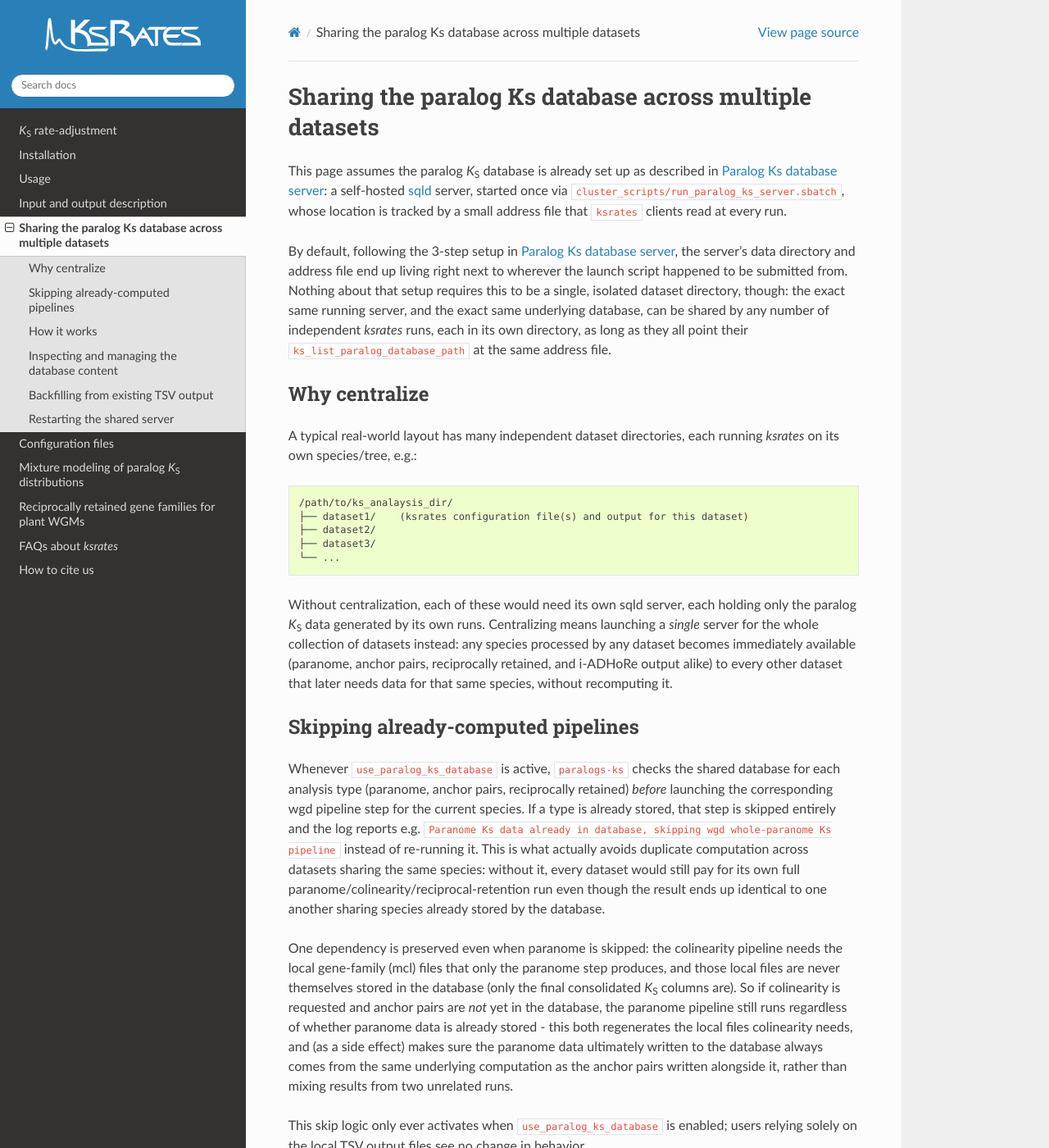
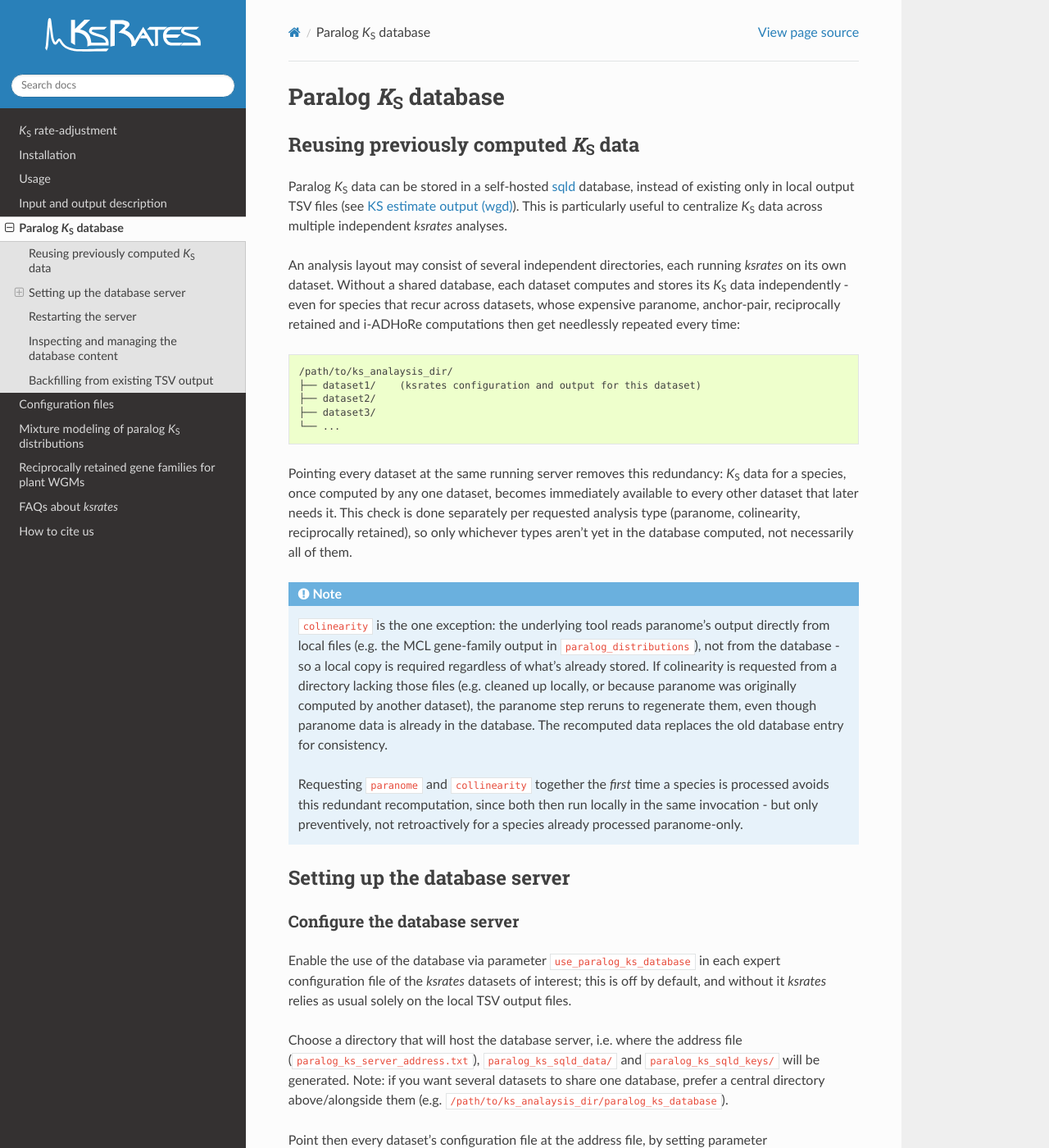
Before and after one commit to VIB-PSB/ksrates, a Sphinx documentation site: the page built from docs/paralog_ks_database.rst, in a window 1280 px wide and 1400 px high. Shown: the whole window at 82% size. Built offline with Sphinx 7.4.7 and the Read the Docs theme 3.1.0, drawn with Linux system fonts in a browser that asks for light colours; some of the changed text lies outside the part shown.

Commit message:
Update docs about paralog database

```diff
--- a/docs/configuration.rst
+++ b/docs/configuration.rst
@@ -76,7 +76,7 @@ The [SPECIES] section includes:
 * **gff_filename**: association between the focal species as named in parameter `focal_species` and the path to the GFF3 file for the focal species (only required for collinearity analysis). The association is made with a colon (':').
 * **peak_database_path**: path to the database of ortholog *K*:sub:`S` distribution peaks. If the file is not present yet, it will be automatically generated.
 * **ks_list_database_path**: path to the database of ortholog *K*:sub:`S` lists. If the file is not present, it will be automatically generated.
-* **ks_list_paralog_database_path**: path to the address file of the paralog *K*:sub:`S` database server; this a small text file, written once by a long-running server process at startup, that tells ksrates where to reach it over the network. Consitioned on expert **use_paralog_ks_database** being active. Its content can be inspected with command ``inspect-paralog-ks-db``.
+* **ks_list_paralog_database_path**: path to the address file of the paralog *K*:sub:`S` database server, pointing to where to reach it over the network (see :ref:`paralog_ks_database`).
 
 The [ANALYSIS SETTING] section includes:
 
@@ -110,90 +110,6 @@ The [PARAMETERS] section includes:
 
     * **max_ks_paralogs**: maximum value accepted for paralog *K*:sub:`S` from data table. [Default: 5]
     * **max_ks_orthologs**: maximum value accepted for ortholog *K*:sub:`S` from data table. [Default: 10]
-
-
-.. _`paralog_ks_database_server`:
-
-Paralog Ks database server
----------------------------
-
-The paralog *K*:sub:`S` database (``ks_list_paralog_database_path``, enabled with expert parameter
-``use_paralog_ks_database``) is served by a small, self-hosted `sqld <https://github.com/tursodatabase/libsql>`__
-server rather than a local file. This lets many independent analyses — even on different compute
-nodes — safely share one central database, which a plain local database file cannot do reliably
-over a network filesystem.
-
-This means the server has to be running *before* any analysis that uses the database. It is a
-single, long-running job, submitted **once** and then left running indefinitely — separately from
-any analysis pipeline run, and never from *within* one (multiple independent pipeline runs may
-share the same server, so its lifetime must not be tied to any single one of them).
-
-Starting it via the Nextflow pipeline (recommended)
-~~~~~~~~~~~~~~~~~~~~~~~~~~~~~~~~~~~~~~~~~~~~~~~~~~~~
-
-``setup_database_server.nf`` runs the ``ksrates launch-paralog-ks-server`` command through the same
-container/profile machinery (e.g. ``-profile docker``, ``-c nextflow.config``)
-already used for regular analysis runs, but with other dedicated entry script and parameters:
-
-1. Submit it once, using the same ``nextflow.config`` as your analyses, but with the executor
-   overridden to ``local`` (see below)::
-
-       nextflow run VIB-PSB/ksrates -main-script setup_database_server.nf -profile singularity \\
-           -c nextflow.config -process.executor=local \\
-           --location /path/to/central/dir
-
-   ``--location`` is the central directory that will hold the server's data/keys directories and
-   address file; ``--port`` (default 8080) and ``--address-filename`` (default
-   ``paralog_ks_server_address.txt``) can also be overridden if needed.
-
-2. Point ``ks_list_paralog_database_path`` in your *ksrates* configuration file(s) at
-   ``<location>/<address_filename>``.
-
-This pipeline has a single process to be kept running as long as the analyses runs take (ideally,
-indefinitely, to be cancelled by user). The
-``-process.executor=local`` command-line prevents the process to be submitted as a job onto a compute cluster,
-so that the process just runs as a plain local subprocess of the ``nextflow run`` invocation itself.
-
-Starting it directly with the CLI command
-~~~~~~~~~~~~~~~~~~~~~~~~~~~~~~~~~~~~~~~~~~
-
-``setup_database_server.nf`` above is a thin wrapper around a ``ksrates`` CLI command,
-``launch-paralog-ks-server``, which can also be invoked directly against the container (e.g. from
-your own SLURM job) without going through Nextflow at all::
-
-    singularity exec <path/to/ksrates.sif> ksrates launch-paralog-ks-server \\
-        --location /path/to/central/dir
-
-Options:
-
-* ``--location`` (required): central directory to hold the server's data/keys directories and
-  address file.
-* ``--port`` (default ``8080``): port ``sqld`` listens on.
-* ``--address-filename`` (default ``paralog_ks_server_address.txt``): filename (not path) of the
-  address file written under ``--location``.
-
-The command uses a ``sqld`` binary already baked into the container image if present (see the
-``Dockerfile``), or otherwise downloads one on first launch to ``$XDG_CACHE_HOME/ksrates/sqld_bin``
-(``~/.cache/ksrates/sqld_bin`` by default) and reuses it from there afterward - so this same
-command also works for a manually pip-installed *ksrates* with no container at all. The command
-keeps running indefinitely, so submit it as its own long-lasting job.
-
-Either way, if the server isn't reachable (not yet started, or address file missing/stale), *ksrates*
-transparently falls back to reading/writing the original Ks TSV files instead — an analysis will
-still complete, just without the shared-database benefit for that run.
-
-The server requires every client to authenticate, since the port it listens on is reachable by
-any job on the cluster network, not just *ksrates* ones. This needs no setup on the user's side:
-the launch script generates a signing key the first time it runs (kept in ``paralog_ks_sqld_keys``
-next to the database, untouched on later restarts) and writes the matching access token as the
-address file's second line, right below the ``host:port`` line. Every *ksrates* client reads both
-lines from the same file it already needed for the server's address, so there is no separate
-token to configure or keep track of.
-
-.. seealso::
-    The same running server, and the same underlying database, can be shared by any number of
-    independent *ksrates* runs/datasets rather than just one - see
-    :ref:`paralog_ks_database_centralization`.
 
 Guidelines to set the maximum number of outgroups per rate-adjustment
 ---------------------------------------------------------------------
@@ -347,4 +263,4 @@ The following can be used as a template (default values)::
 * **num_reciprocally_retained_gfs**: number of gene families at the top of the reciprocal retention ranking that will be used to build the related *K*:sub:`S` distribution. [Default: 2000]
 * **use_bottom_gfs_instead_of_top**: use the bottom-ranked reciprocally retained GFs instead of the top-ranked ones (not recommended; only meant for comparison purposes with top-ranked GFs)
 * **use_original_orthomcl_version**: allows compatibility with the original OrthoMCL v1.4 version; by default it is used a modified faster version called OrthoMCLight. [Default: "no"]
-* **use_paralog_ks_database**: also store the *K*:sub:`S` data into the shared paralog *K*:sub:`S` database (see :ref:`paralog_ks_database_server`), in addition to the standard *K*:sub:`S` TSV files; useful to centralize multiple analyses
+* **use_paralog_ks_database**: also store the *K*:sub:`S` data into the shared paralog *K*:sub:`S` database (see :ref:`paralog_ks_database`), in addition to the standard *K*:sub:`S` TSV files; useful to centralize multiple analyses
--- a/docs/input_output.rst
+++ b/docs/input_output.rst
@@ -97,6 +97,8 @@ Nextflow log files
     * ``paralogs_analyses.log`` shows the progress in analyzing the paralog distribution to detect potential WGD signatures through anchor *K*:sub:`S` clustering, exponential-lognormal mixture modeling and/or lognormal-only mixture modeling.
 
 
+.. _`ks_estimate_output_wgd`:
+
 *K*:sub:`S` estimate output (*wgd*)
 -----------------------------------
 
--- a/docs/paralog_ks_database.rst
+++ b/docs/paralog_ks_database.rst
@@ -1,152 +1,144 @@
-.. _`paralog_ks_database_centralization`:
+.. _`paralog_ks_database`:
 
-Sharing the paralog Ks database across multiple datasets
-**********************************************************
+Paralog *K*:sub:`S` database
+****************************
 
-This page assumes the paralog *K*:sub:`S` database is already set up as described in
-:ref:`paralog_ks_database_server`: a self-hosted `sqld <https://github.com/tursodatabase/libsql>`__
-server, started once via ``cluster_scripts/run_paralog_ks_server.sbatch``, whose location is
-tracked by a small address file that ``ksrates`` clients read at every run.
+.. _`paralog_ks_database_overview`:
 
-By default, following the 3-step setup in :ref:`paralog_ks_database_server`, the server's data
-directory and address file end up living right next to wherever the launch script happened to be
-submitted from. Nothing about that setup requires this to be a single, isolated dataset directory,
-though: the exact same running server, and the exact same underlying database, can be shared by
-any number of independent *ksrates* runs, each in its own directory, as long as they all point
-their ``ks_list_paralog_database_path`` at the same address file.
+Reusing previously computed *K*:sub:`S` data
+============================================
 
+Paralog *K*:sub:`S` data can be stored in a self-hosted `sqld <https://github.com/tursodatabase/libsql>`__
+database, instead of existing only in local output TSV files (see :ref:`ks_estimate_output_wgd`).
+This is particularly useful to centralize *K*:sub:`S` data across multiple independent *ksrates* analyses.
 
-Why centralize
-==============
-
-A typical real-world layout has many independent dataset directories, each running *ksrates* on
-its own species/tree, e.g.::
+An analysis layout may consist of several independent directories, each running *ksrates* on
+its own dataset. Without a shared database, each dataset computes and stores its *K*:sub:`S` data independently -
+even for species that recur across datasets, whose expensive paranome, anchor-pair, reciprocally
+retained and i-ADHoRe computations then get needlessly repeated every time::
 
     /path/to/ks_analaysis_dir/
-    ├── dataset1/    (ksrates configuration file(s) and output for this dataset)
+    ├── dataset1/    (ksrates configuration and output for this dataset)
     ├── dataset2/
     ├── dataset3/
     └── ...
 
-Without centralization, each of these would need its own sqld server, each holding only the
-paralog *K*:sub:`S` data generated by its own runs. Centralizing means launching a *single* server
-for the whole collection of datasets instead: any species processed by any dataset becomes
-immediately available (paranome, anchor pairs, reciprocally retained, and i-ADHoRe output alike)
-to every other dataset that later needs data for that same species, without recomputing it.
+Pointing every dataset at the same running server removes this redundancy: *K*:sub:`S` data for a
+species, once computed by any one dataset, becomes immediately available to every other dataset
+that later needs it. This check is done separately per requested analysis type (paranome, colinearity, reciprocally retained), so only whichever types aren't yet in the database computed, not necessarily all of them.
+
+.. note::
+    ``colinearity`` is the one exception: the underlying tool reads paranome's output directly
+    from local files (e.g. the MCL gene-family output in ``paralog_distributions``), not from the
+    database - so a local copy is required regardless of what's already stored. If colinearity is
+    requested from a directory lacking those files (e.g. cleaned up locally, or because paranome
+    was originally computed by another dataset), the paranome step reruns to regenerate them, even
+    though paranome data is already in the database. The recomputed data replaces the old
+    database entry for consistency.
+
+    Requesting ``paranome`` and ``collinearity`` together the *first* time a species is processed
+    avoids this redundant recomputation, since both then run locally in the same invocation - but only preventively, not
+    retroactively for a species already processed paranome-only.
 
 
-Skipping already-computed pipelines
-====================================
+.. _`paralog_ks_database_setup`:
 
-Whenever ``use_paralog_ks_database`` is active, ``paralogs-ks`` checks the shared database for
-each analysis type (paranome, anchor pairs, reciprocally retained) *before* launching the
-corresponding wgd pipeline step for the current species. If a type is already stored, that step
-is skipped entirely and the log reports e.g. ``Paranome Ks data already in database, skipping wgd
-whole-paranome Ks pipeline`` instead of re-running it. This is what actually avoids duplicate
-computation across datasets sharing the same species: without it, every dataset would still pay
-for its own full paranome/colinearity/reciprocal-retention run even though the result ends up
-identical to one another sharing species already stored by the database.
+Setting up the database server
+==============================
 
-One dependency is preserved even when paranome is skipped: the colinearity pipeline needs the
-local gene-family (mcl) files that only the paranome step produces, and those local files are
-never themselves stored in the database (only the final consolidated *K*:sub:`S` columns are). So
-if colinearity is requested and anchor pairs are *not* yet in the database, the paranome pipeline
-still runs regardless of whether paranome data is already stored - this both regenerates the
-local files colinearity needs, and (as a side effect) makes sure the paranome data ultimately
-written to the database always comes from the same underlying computation as the anchor pairs
-written alongside it, rather than mixing results from two unrelated runs.
+Configure the database server
+-----------------------------
 
-This skip logic only ever activates when ``use_paralog_ks_database`` is enabled; users relying
-solely on the local TSV output files see no change in behavior.
+Enable the use of the database via parameter ``use_paralog_ks_database`` in each expert configuration
+file of the *ksrates* datasets of interest; this is off by default, and without it *ksrates* relies as usual
+solely on the local TSV output files.
+
+Choose a directory that will host the database server, i.e. where the address file (``paralog_ks_server_address.txt``), ``paralog_ks_sqld_data/`` and ``paralog_ks_sqld_keys/`` will be generated. Note: if you want several datasets to share one database, prefer a central directory above/alongside them (e.g. ``/path/to/ks_analaysis_dir/paralog_ks_database``).
+
+Point then every dataset's configuration file at the address file, by setting parameter ``ks_list_paralog_database_path`` to the absolute path of ``<location>/<address_filename>``::
+
+    ks_list_paralog_database_path = /path/to/ks_analaysis_dir/paralog_ks_database/paralog_ks_server_address.txt
+
+Start the server with one of the methods below, providing the chosen directory via ``--location``. This step must be executed once, independently and before of any *ksrates* analysis, and left running for as long as needed (e.g. a self-standing job on the cluster).
+
+Starting it via the Nextflow pipeline (recommended)
+---------------------------------------------------
+
+A separate Nextflow pipeline (``setup_database_server.nf``) is available::
+
+    nextflow run VIB-PSB/ksrates -main-script setup_database_server.nf \
+        -c nextflow.config \
+        -profile apptainer \
+        -process.executor=local \
+        --location /path/to/ks_analaysis_dir/paralog_ks_database
+
+Provide via ``-c nextflow.config`` the Nextflow configuration of a *ksrates* analysis, to make it use the container;
+configure ``-profile`` with the container engine in use (e.g. ``apptainer``);
+with ``-process.executor=local``, the pipeline steps are not further submitted to the cluster and remain instead local to the ``nextflow run`` invocation itself;
+``--location`` is the central directory that will hold the server's data/keys directories and
+address file;
+``--port`` (port ``sqld`` listens on, default 8080) and ``--address-filename`` (``paralog_ks_server_address.txt`` by default) can also be overridden if needed.
 
 
-How it works
-============
+Starting it via the CLI command
+-------------------------------
 
-The launch script (``cluster_scripts/run_paralog_ks_server.sbatch``) resolves its install/data/key
-directories and its address file relative to whatever directory it is submitted from (i.e.
-``sbatch``'s own working directory), not relative to the script file's own location. Centralizing
-the database is therefore purely a matter of choosing *where* to submit it from, and then pointing
-every dataset's configuration file at the resulting address file:
+Alternatively, you can start the database server by directly invoking the *ksrates* command ``launch-paralog-ks-server``,
+optionally leveraging a container as shown in :ref:`manual_pipeline`::
 
-1. Pick a central directory that sits above (or alongside) the dataset directories that should
-   share the database, e.g. ``/path/to/ks_analaysis_dir/paralog_ks_database``. This choice is
-   entirely up to you or your project's convention - a different user, or a different collection
-   of datasets, might reasonably pick a different central point.
+    ksrates launch-paralog-ks-server \
+        --location /path/to/ks_analaysis_dir/paralog_ks_database
 
-2. Submit the server job once, from that central directory::
+The same options explined above apply here (``--location``, ``--port`` and ``--address-filename``).
+When running outside of a container, this command downloads the ``sqld`` binary on first launch to ``$XDG_CACHE_HOME/ksrates/sqld_bin``
+(by default ``~/.cache/ksrates/sqld_bin``), and reuses it from there afterward.
 
-       cd /path/to/ks_analaysis_dir/paralog_ks_database
-       sbatch /path/to/ksrates/cluster_scripts/run_paralog_ks_server.sbatch
 
-   This creates ``sqld_bin/``, ``paralog_ks_sqld_data/``, ``paralog_ks_sqld_keys/`` and
-   ``paralog_ks_server_address.txt`` directly under the central directory - one shared database
-   for every dataset underneath it.
+Restarting the server
+=====================
 
-3. In *every* dataset's configuration file, set ``ks_list_paralog_database_path`` to the
-   **absolute** path of that one central address file, regardless of how deeply nested the
-   dataset directory itself is::
+The server process and the data it serves are two separate things. Cancelling or losing the
+server job (e.g. it hits a walltime limit) does not delete the database data. What goes stale is the address file, since it recorded a host and port that no longer has a server listening on it.
 
-       ks_list_paralog_database_path = /path/to/ks_analaysis_dir/paralog_ks_database/paralog_ks_server_address.txt
-
-A relative path would only work if the address file happened to sit at that same relative
-location from every dataset directory, which generally isn't the case once datasets are centrally
-shared - the absolute path is what makes the setup independent of each dataset's own location.
+To pick the database back up, relaunch the server the same way (see :ref:`paralog_ks_database_setup`), with the same ``--location``. It reuses the existing ``paralog_ks_sqld_data/``
+(so no data is lost) and the existing ``paralog_ks_sqld_keys/`` (so previously-issued tokens keep
+working), and simply writes a fresh ``host:port`` to the address file. Every dataset's configuration file keeps pointing at the same address file path, so no reconfiguration is needed.
 
 
 Inspecting and managing the database content
 ==============================================
 
-The command ``inspect-paralog-ks-db ADDRESS_FILE`` dumps the full database content to a flat TSV
+The command ``inspect-paralog-ks-db`` dumps the full database content to a TSV
 (gene pairs) plus per-species i-ADHoRe files, for inspection outside of *ksrates* (Excel, pandas...).
 Two options change this behavior:
 
-* ``--list``: instead exports a TSV with one row per species and a True/False column per analysis
-  type (paranome, anchors, reciprocally retained, i-ADHoRe files) - a quick overview of what's in the
-  database.
+* ``--list``: for a quick overview of what's in the
+  database, instead exports a TSV with one row per species and a True/False column per analysis
+  type (paranome, anchors, reciprocally retained, i-ADHoRe files).
 * ``--delete``: deletes every species matching the ``SPECIES_FILTER`` argument, after
-  listing the matches and asking for confirmation (e.g. to discard data written incompletely or now
-  considered outdated)
+  listing the matches and asking for confirmation; useful to discard incomplete or outdated data.
 
-``SPECIES_FILTER`` matches latin names as a case-insensitive substring; quote it if it includes
-spaces (latin names are multi-word, e.g. ``"Elaeis guineensis"``), otherwise the shell splits it
-into separate arguments::
+  .. note ::
+        ``SPECIES_FILTER`` matches latin names as a case-insensitive substring; quote it if it includes
+        spaces (e.g. ``"Elaeis guineensis"``)::
 
-    ksrates inspect-paralog-ks-db paralog_ks_server_address.txt --list
-    ksrates inspect-paralog-ks-db paralog_ks_server_address.txt "Elaeis guineensis" --delete
+            ksrates inspect-paralog-ks-db paralog_ks_server_address.txt --list
+            ksrates inspect-paralog-ks-db paralog_ks_server_address.txt "Elaeis guineensis" --delete
 
 
 Backfilling from existing TSV output
 ======================================
 
-Species processed *before* the database was set up (or by a run with ``use_paralog_ks_database``
-disabled) already have their Ks data stored in local TSV files, but nothing in the shared
-database yet. ``populate-paralog-ks-db`` backfills the database from that existing output,
-without re-running any wgd pipeline::
+Species processed without making use of the database already have their *K*:sub:`S` data stored in local TSV files, but nothing in the shared
+database yet. Command ``populate-paralog-ks-db`` backfills the database from that existing output,
+without re-running any pipeline::
 
     ksrates populate-paralog-ks-db configs/ paralog_distributions/ --database paralog_ks_server_address.txt
 
-``configs/`` is a directory of *ksrates* configuration files (used to resolve each species' latin
+Here, ``configs/`` is a directory of *ksrates* configuration files (used to resolve each species' latin
 name); ``paralog_distributions/`` is the directory containing the ``wgd_*`` subdirectories with the
 TSV output to extract from.
 
 Like the skip logic above, only analysis types a species doesn't already have in the database
 are added by default (add ``--force`` to re-extract and overwrite everything instead),
 so this command is safe to (re-)run any time.
-
-
-Restarting the shared server
-=============================
-
-The server process and the data it serves are two separate things. Cancelling or losing the
-server job (e.g. it hits a walltime limit) does not delete anything: ``paralog_ks_sqld_data/``
-keeps existing, untouched, in the central directory. What goes stale is only the address file,
-since it recorded a host and port that no longer has a server listening on it.
-
-To pick the shared database back up, resubmit the same launch script from the same central
-directory (step 2 above). It reuses the existing ``paralog_ks_sqld_data/`` (so no data is lost)
-and the existing ``paralog_ks_sqld_keys/`` (so previously-issued tokens keep working), and simply
-writes a fresh ``host:port`` to the address file - typically on a different compute node. Every
-dataset's configuration file keeps pointing at the same address file path, so no reconfiguration
-is needed on the client side; the next run from any dataset directory just picks up wherever the
-server comes back up.
--- a/docs/usage.rst
+++ b/docs/usage.rst
@@ -192,6 +192,8 @@ Finally, the two following commands are not strictly part of the workflow:
 
     For example it will generate ``paralog_distributions/wgd_asparagus`` and ``paralog_distributions/wgd_oryza`` with all related paralog output files.
 
+.. _practical_considerations:
+
 Practical considerations
 ========================
 
```
